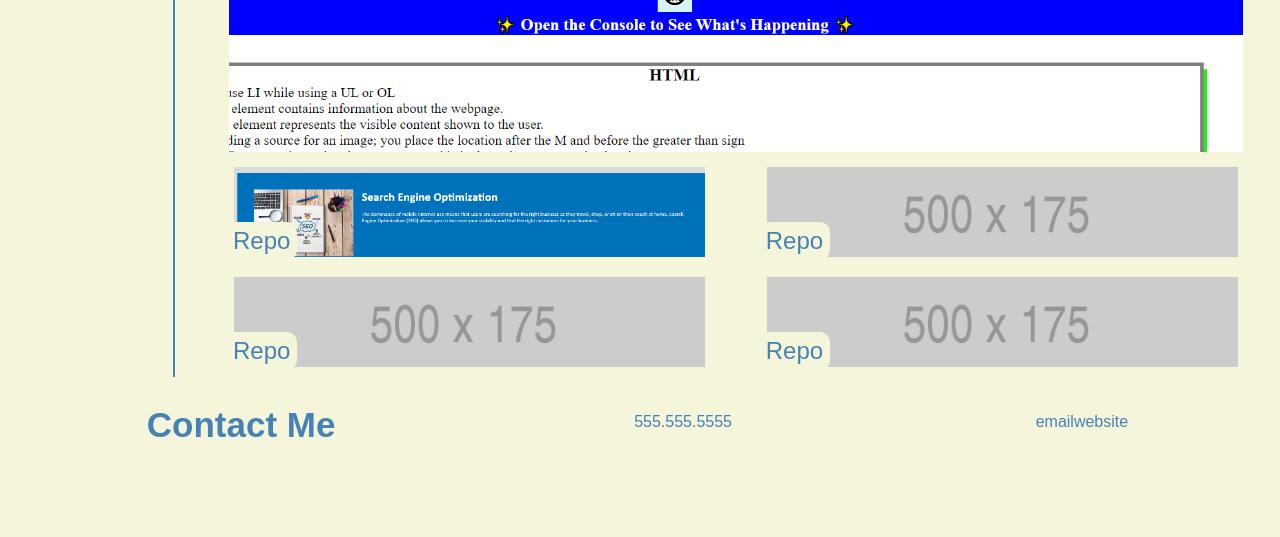
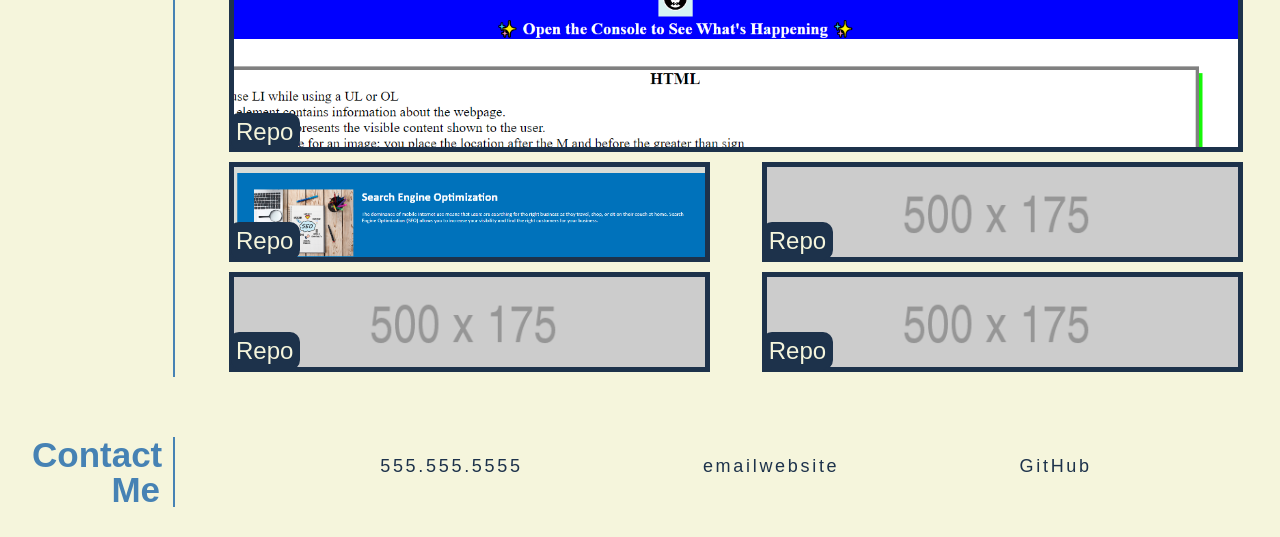
Before and after one commit to AndrewPGibbs/Week-2-challenge, a plain HTML site: page index.html in a window 1280 px wide. Shown: the part 556-1093 px from the top of the page. Before the commit the page ends 1000 px from the top, so only its background shows below. Drawn offline with Linux system fonts and the light colour scheme.

Commit message:
fixing positioning errors, adjusting stylesheet

```diff
--- a/assets/style.css
+++ b/assets/style.css
@@ -2,7 +2,7 @@
 :root {
     --primary: steelblue;
     --secondary: beige;
-    --tertiary: rgb(73, 73, 73);
+    --tertiary: rgb(29, 50, 75);
 }
 
 *{
@@ -33,7 +33,7 @@ header{
 
  p {
     margin: 5px;
-    color: var(--primary);
+    color: var(--tertiary);
     font-size:medium;
     font-weight: 500;
     line-height: 1.2;
@@ -58,13 +58,13 @@ header{
  .box-background{
     margin: 0px;
     padding: 2px;
-    border: 2px solid var(--secondary);
+    border: 2px solid var(--tertiary);
     border-radius: 10px;
-    background-color: var(--secondary);
+    background-color: var(--tertiary);
     white-space: nowrap;
     display: flex;
     flex-direction: row;
-    color: var(--primary)
+    color: var(--secondary);
  }
  .subtitle{
     position: absolute;
@@ -79,16 +79,21 @@ header{
 
 }
 figcaption.ml {
-   left: -8px;
+   left: -5px;
    top: 55px;
    font-size: 24px;
    font-weight: 500;
 }
 figcaption.mi {
-   left: -8px;
-   top: 55px;
+   left: -5px;
+   top: 156px;
    font-size: 24px;
    font-weight: 500;
+
+
+}
+figcaption {
+   position: relative;
 }
  .banner{
     height: 250px;
@@ -141,16 +146,20 @@ figcaption.mi {
    height: 200px;
    width: 100%;
    margin: 5px;
+   position:relative;
+   border: 5px solid var(--tertiary);
+ }
 
 
- }
  .image1 {
    object-fit: cover;
    overflow: hidden;
-   /* flex: 100%; */
+   flex: 100%;
    width: 100%;
    height: 100%;
    object-position: top;
+
+
  }
  .image2 {
    object-fit: cover;
@@ -164,9 +173,34 @@ figcaption.mi {
     position: relative;
     width: 47%;
     height: 100px;
-    border: 5px solid var(--secondary);
+    border: 5px solid var(--tertiary);
     margin: 5px;
  }
+ .contact-items {
+   text-decoration: none;
+   letter-spacing: 0.15em;
+   padding: 15px 20px;
+   position: relative;
+   white-space: nowrap;
+   font-size:large;
+   margin: 4px;
+   font-weight: 500;
+ }
+
+#contacts {
+   display: flex;
+   flex: row;
+   justify-content:space-evenly;
+}
+ .contacts::after {
+   content: "";
+   bottom: 0;
+   left: 110%;
+   display: block;
+   height: 100%;
+   width: 2px;
+   background: var(--primary);
+}
 /* list of all classes and IDs
 classes:
 list,
--- a/index.html
+++ b/index.html
@@ -25,7 +25,7 @@
 
 
     <figure class="banner">
-        <img class="banner-image"src="/assets/images/water.jpg" alt="blue waves">
+        <img class="banner-image"src="./assets/images/water.jpg" alt="blue waves">
         <figcaption class="box-background subtitle" id="top">Web Devoloper</figcaption>
     </figure>
 
@@ -58,13 +58,19 @@
             </article>
 
         </section>
+<section>
 
-    <section class="contact">
+        <aside>
     <h2>Contact Me</h2>
-    <p>555.555.5555</p>
-    <p>emailwebsite</p>
-    </section>
-
+        </aside>
+        <article>
+              <div id="contacts">
+    <p class="contact-items">555.555.5555</p>
+    <p class="contact-items">emailwebsite</p>
+    <p class="contact-items">GitHub</p>
+              </div>
+        </article>
+</section>
 </main>
 
 </body>
```
